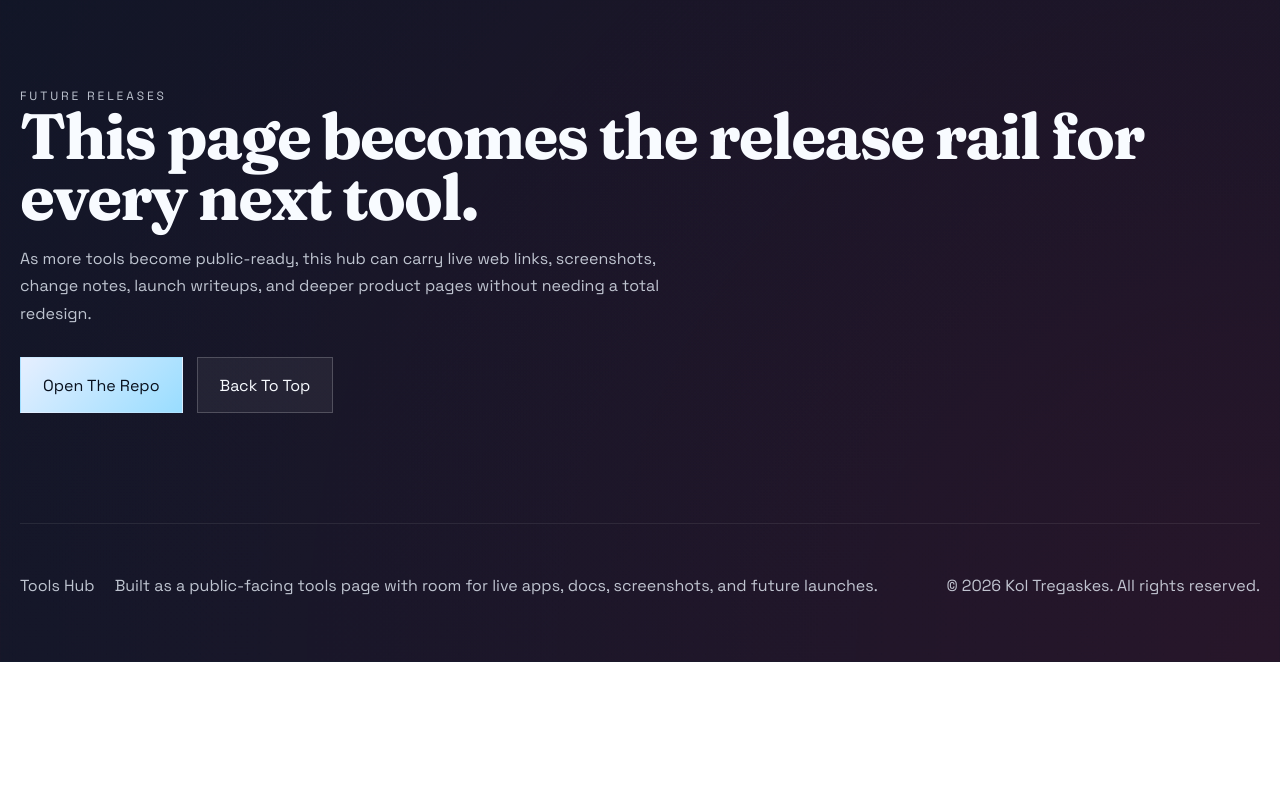
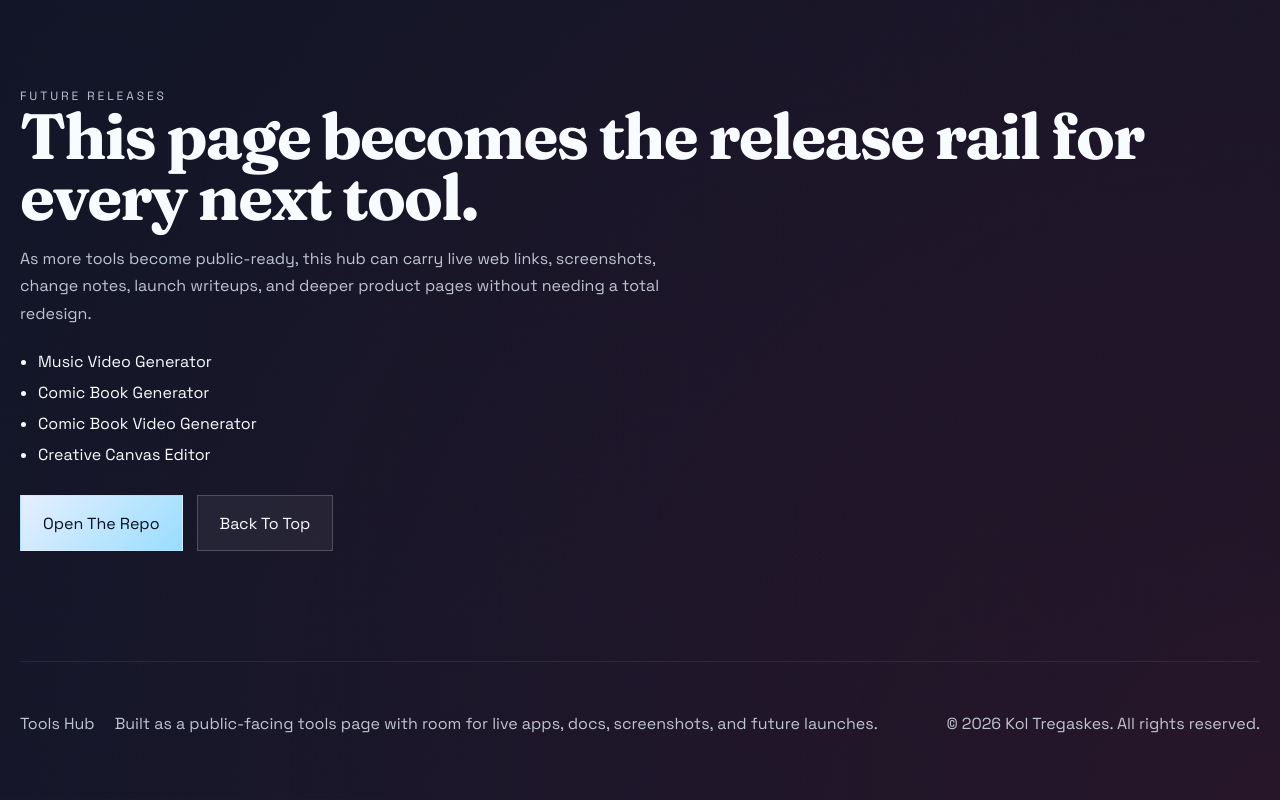
Before and after one commit to koltregaskes/tools-hub, a plain HTML site: page index.html in a window 1280 px wide. Shown: the part 6408-7208 px from the top of the page. Before the commit the page ends 7070 px from the top, so only its background shows below. Drawn offline with Linux system fonts and the light colour scheme.

Commit message:
content: add future releases list

```diff
--- a/index.html
+++ b/index.html
@@ -362,6 +362,12 @@
           As more tools become public-ready, this hub can carry live web links, screenshots, change notes, launch
           writeups, and deeper product pages without needing a total redesign.
         </p>
+        <ul class="feature__list">
+          <li>Music Video Generator</li>
+          <li>Comic Book Generator</li>
+          <li>Comic Book Video Generator</li>
+          <li>Creative Canvas Editor</li>
+        </ul>
         <div class="future__actions">
           <a class="button button--primary" href="https://github.com/koltregaskes/tools-hub">Open The Repo</a>
           <a class="button button--ghost" href="#top">Back To Top</a>
```
Also changed, not shown: README.md.
